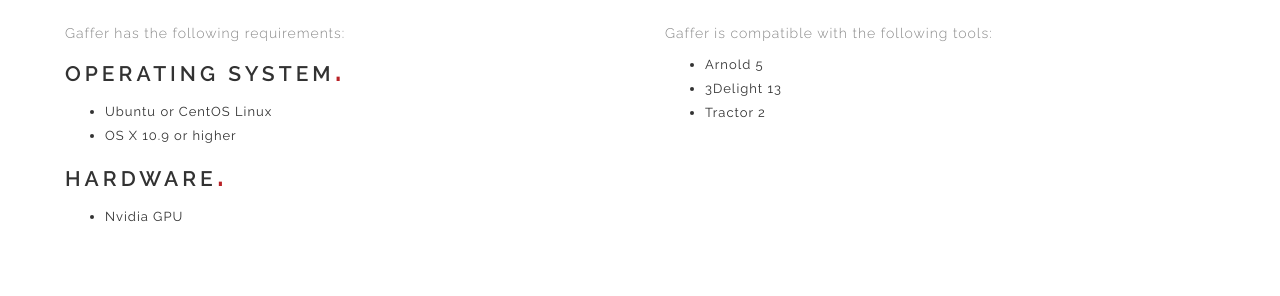
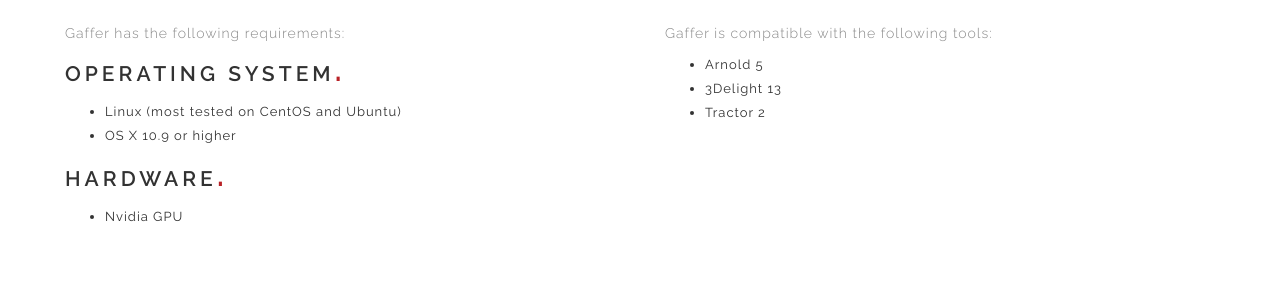
Before and after one commit to GafferHQ/gafferhq.github.io, a Jekyll site: the page built from download.html, in a window 1280 px wide. Shown: the part 582-878 px from the top of the page. Built offline with Jekyll 4.4.1, drawn with Linux system fonts in a browser that asks for light colours.

Commit message:
download.html : Make Linux OS requirement more accurate

```diff
--- a/download.html
+++ b/download.html
@@ -31,7 +31,7 @@
             <p>Gaffer has the following requirements:</p>
             <h3>Operating System</h3>
             <ul>
-                <li>Ubuntu or CentOS Linux</li>
+                <li>Linux (most tested on CentOS and Ubuntu)</li>
                 <li>OS X 10.9 or higher</li>
             </ul>
             <h3>Hardware</h3>
```
